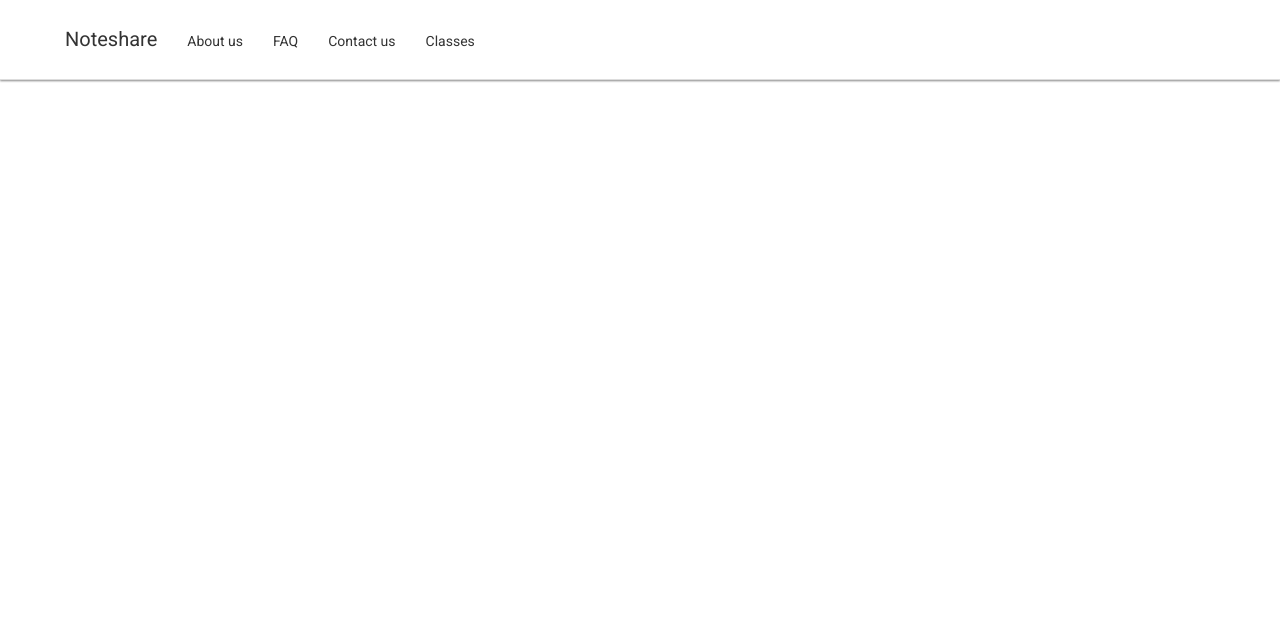
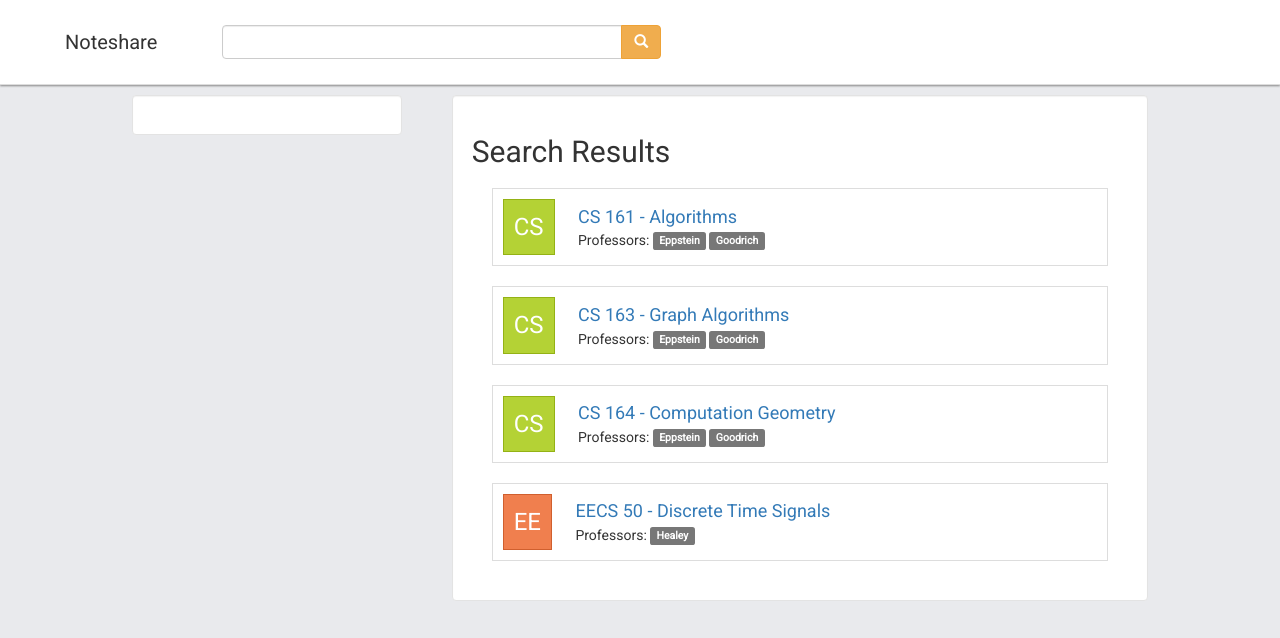
Before and after one commit to ICSSC/NoteShare, a website: page public/search.html in a window 1280 px wide. Drawn offline with nearby package versions, Linux system fonts and the light colour scheme.

Commit message:
Added mock search page

```diff
--- a/public/search.html
+++ b/public/search.html
@@ -15,18 +15,75 @@
     Tag the page as lp-page so we can apply custom styling with minimal
     conflicts
   -->
-  <body>
+  <body class="search-page">
     <!-- The "navigation" div is our nav bar -->
     <div class="navigation white">
       <a class="brand" href="/">Noteshare</a>
-      <a href="/about">About us</a>
-      <a href="/faq">FAQ</a>
-      <a href="/contact">Contact us</a>
-      <a href="/classPage.html">Classes</a>
+      <form class="form form-inline search-input">
+        <div class="input-group">
+          <input type="text" class="form-control">
+          <span class="input-group-btn">
+            <button class="btn btn-warning" type="button">
+              <span class="glyphicon glyphicon-search"></span>
+            </button>
+          </span>
+        </div>
+      </form>
     </div>
 
     <!-- *Bootstrap* The rest of our content in a container -->
-    <div class="container">
+    <div class="row">
+      <div class="col-md-3 col-md-offset-1">
+        <div class="well white"></div>
+      </div>
+      <div class="col-md-7">
+        <div class="well white">
+          <h2>Search Results</h2>
+          <div class="search-item">
+            <span class="class-type cs">CS</span>
+            <div class="search-content middle-align">
+              <a class="name" href="#">CS 161 - Algorithms</a>
+              <div>
+                <span class="middle-align">Professors: </span>
+                <a href="#" class="label label-default">Eppstein</a>
+                <a href="#" class="label label-default">Goodrich</a>
+              </div>
+            </div>
+          </div>
+          <div class="search-item">
+            <span class="class-type cs">CS</span>
+            <div class="search-content middle-align">
+              <a class="name" href="#">CS 163 - Graph Algorithms</a>
+              <div>
+                <span class="middle-align">Professors: </span>
+                <a href="#" class="label label-default">Eppstein</a>
+                <a href="#" class="label label-default">Goodrich</a>
+              </div>
+            </div>
+          </div>
+          <div class="search-item">
+            <span class="class-type cs">CS</span>
+            <div class="search-content middle-align">
+              <a class="name" href="#">CS 164 - Computation Geometry</a>
+              <div>
+                <span class="middle-align">Professors: </span>
+                <a href="#" class="label label-default">Eppstein</a>
+                <a href="#" class="label label-default">Goodrich</a>
+              </div>
+            </div>
+          </div>
+          <div class="search-item">
+            <span class="class-type eecs">EE</span>
+            <div class="search-content middle-align">
+              <a class="name" href="#">EECS 50 - Discrete Time Signals</a>
+              <div>
+                <span class="middle-align">Professors: </span>
+                <a href="#" class="label label-default">Healey</a>
+              </div>
+            </div>
+          </div>
+        </div>
+      </div>
     </div>
     <!--
       Load jquery and bootstrap javascript files from other sources,
--- a/public/style.css
+++ b/public/style.css
@@ -2,6 +2,15 @@
 .html, body {
   height: 100%;
   font-family: 'Roboto', sans-serif;
+  background-color: #e9eaed;
+}
+
+body .row {
+  margin: 0px !important;
+}
+
+.middle-align {
+  vertical-align: middle;
 }
 
 /**
@@ -29,10 +38,21 @@
   color: white;
   font-size: 14px;
   padding: 0px 15px;
+  vertical-align: middle;
 }
 
 .navigation a.brand {
   font-size: 20px;
+}
+
+.navigation form.search-input {
+  display: inline-block;
+  vertical-align: middle;
+  margin-left: 50px;
+}
+
+.navigation form.search-input input {
+  min-width: 400px;
 }
 
 .navigation:hover, .navigation.white {
@@ -105,6 +125,48 @@
   margin: -3px;
 }
 
+
+/**
+ * Search Page Only
+ */
+body.search-page .well.white {
+  background-color: white;
+  margin: 10px;
+}
+
+body.search-page .search-item {
+  margin: 20px;
+  padding: 10px;
+  border: 1px solid #ddd;
+}
+
+body.search-page .search-item .search-content {
+  display: inline-block;
+  margin-left: 20px;
+}
+
+body.search-page .search-item .search-content a.name {
+  font-size: 18px;
+}
+
+body.search-page .class-type {
+  font-size: 24px;
+  padding: 10px;
+  color: white;
+  display: inline-block;
+  vertical-align: middle;
+}
+
+body.search-page .class-type.cs {
+  background-color: #b4d235;
+  border: 1px solid #94b215;
+}
+
+body.search-page .class-type.eecs {
+  background-color: #f07f4e;
+  border: 1px solid #d05f2e;
+}
+
 /**
  * Class Page only
  */
```
